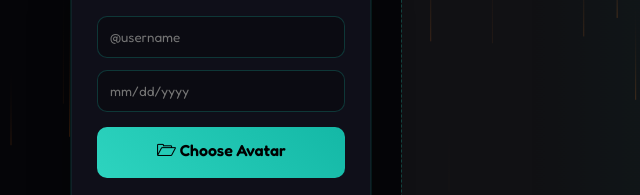
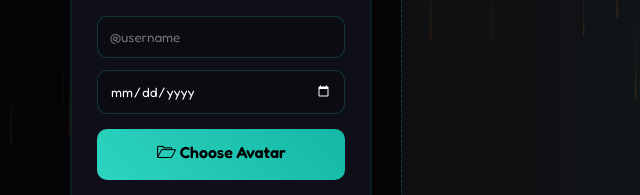
Before and after one commit to sery2013/openGradient-card, a plain HTML site: page index.html in a window 1280 px wide. Shown: the part 157-352 px from the top of the page, 4-644 px from the left. Drawn offline with Linux system fonts and the light colour scheme.

Commit message:
Update index.html

```diff
--- a/index.html
+++ b/index.html
@@ -21,7 +21,7 @@
     <div class="container">
         <div class="panel">
             <input type="text" id="username" placeholder="@username">
-            <input type="text" id="date" placeholder="mm/dd/yyyy">
+            <input type="date" id="date">
 
             <div class="file-upload">
                 <label for="avatar" class="file-upload-btn"> 🗁 Choose Avatar</label>
```
